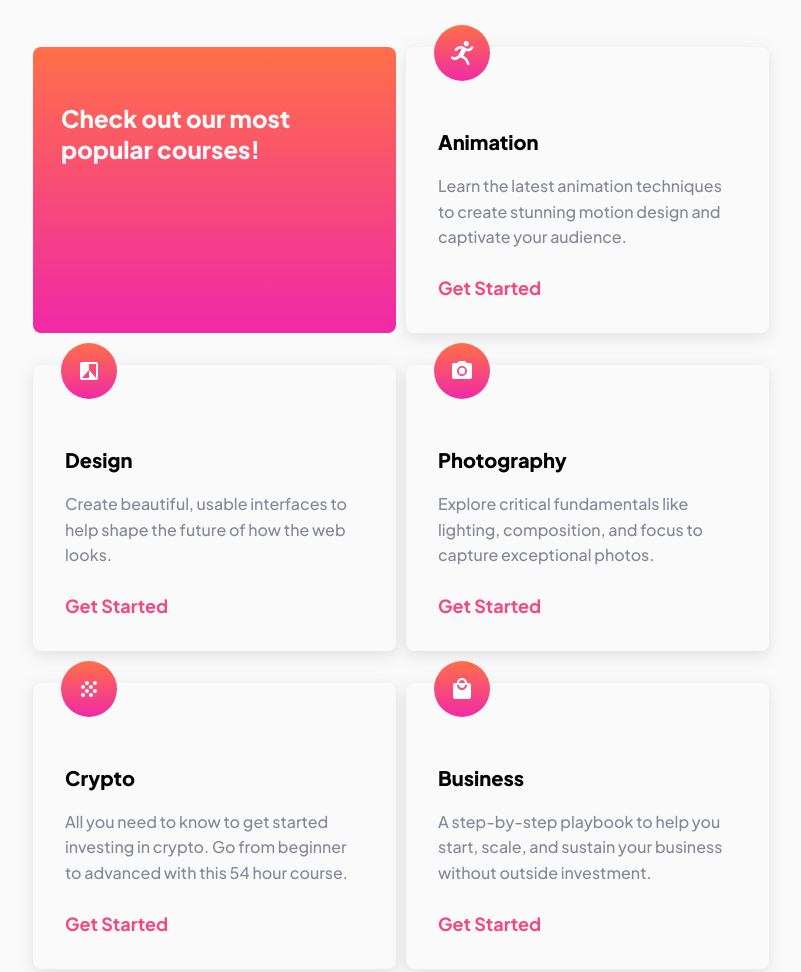
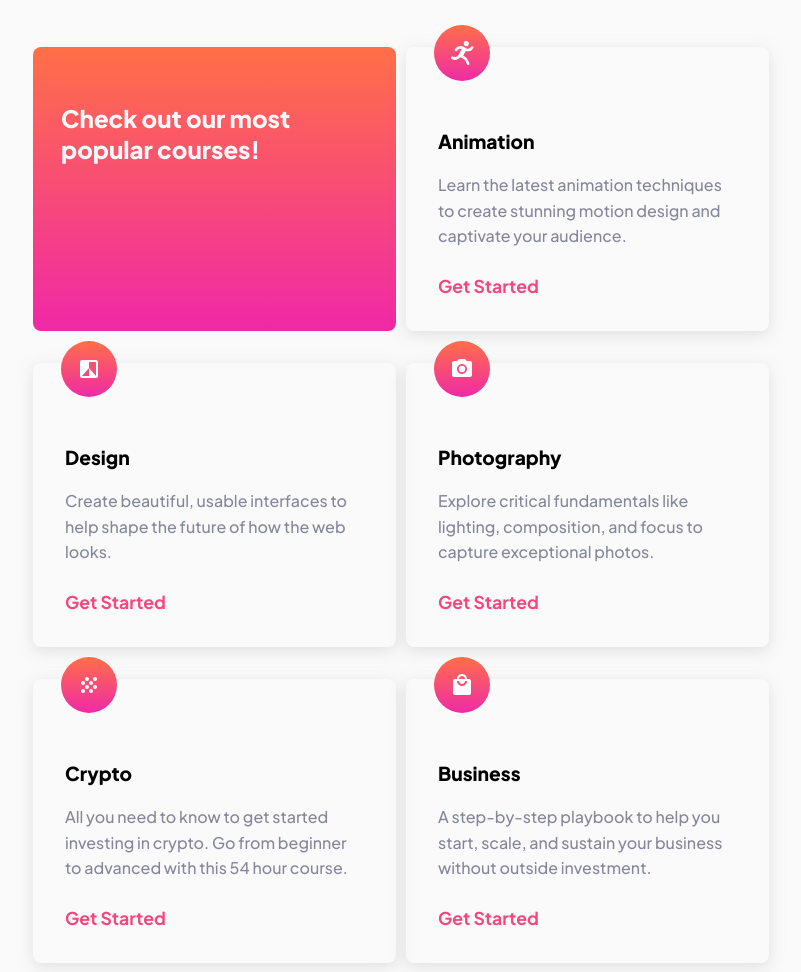
Before and after one commit to MitaliShah/e-learning-landing-page, a website built with Vite: page index.html in a window 1280 px wide. Shown: the part 660-1632 px from the top of the page, without its empty margins (239-1040 px from the left). Built offline with nearby package versions, Linux system fonts and the light colour scheme.

Commit message:
font-sizes px to rem

```diff
--- a/style.scss
+++ b/style.scss
@@ -123,7 +123,7 @@ header {
     display: flex;
     flex-direction: column;
     .header-title {
-      font-size: 40px;
+      font-size: 2.5rem;
       font-weight: 800;
       line-height: 1.2;
     }
@@ -145,7 +145,7 @@ header {
   margin-bottom: 80px;
 
   .intro-card {
-    font-size: 24px;
+    font-size: 1.5rem;
     font-weight: 800;
     padding: 24px 28px;
     line-height: 1.3;
@@ -167,7 +167,7 @@ header {
     }
 
     .card-title {
-      font-size: 20px;
+      font-size: 1.2rem;
       font-weight: 800;
       margin-top: 24px;
     }
@@ -177,7 +177,7 @@ header {
       text-decoration: none;
       display: block;
       color: $dark-pink;
-      font-size: 18px;
+      font-size: 1.1rem;
       font-weight: 700;
     }
 
```
